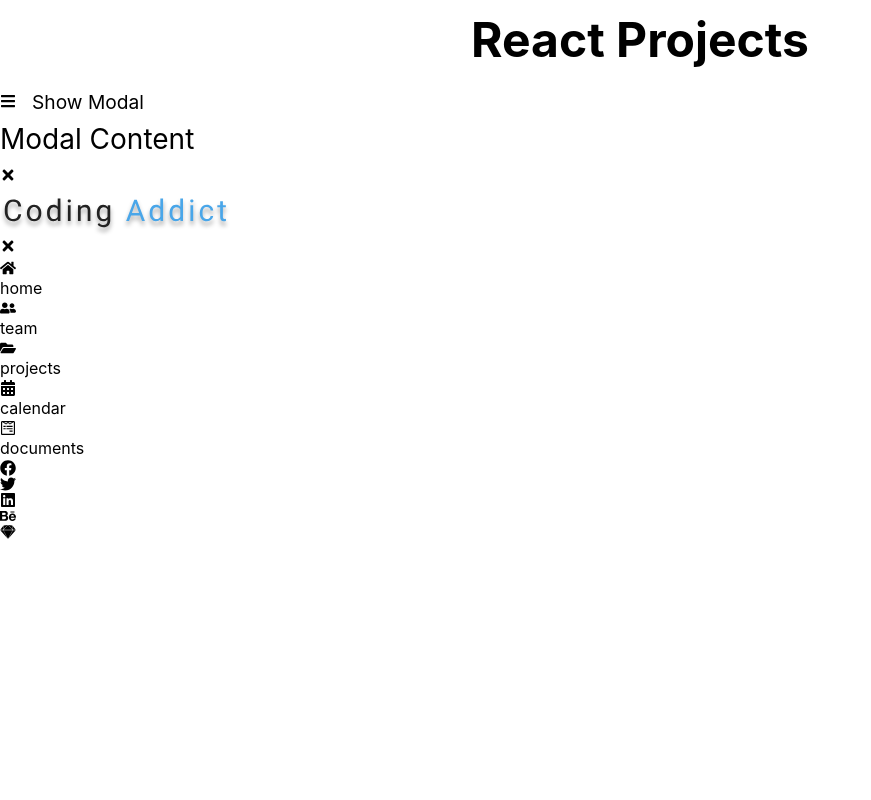
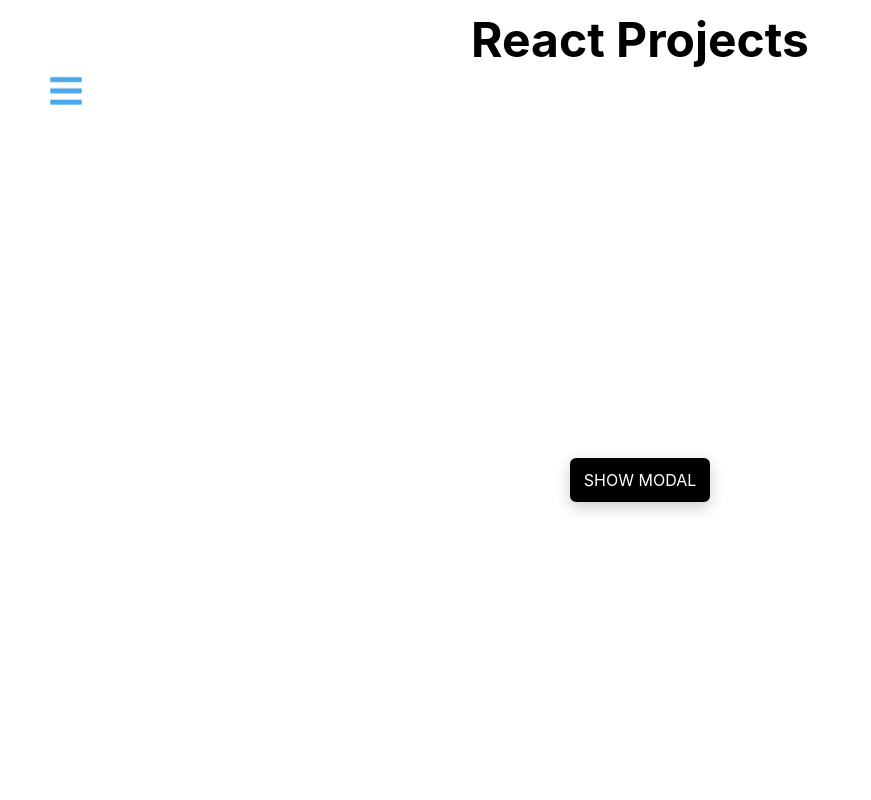
Before and after one commit to joshi-kaushal/react-projects, a React (Create React App) app: page / in a window 1280 px wide. Shown: the top 800 px of the page, without its empty margins (0-871 px from the left). Built offline with nearby package versions, Linux system fonts and the light colour scheme.

Commit message:
12 Modal Tailwind Completed

```diff
--- a/_config.yml
+++ /dev/null
@@ -1 +0,0 @@
-theme: jekyll-theme-architect
--- a/src/App.css
+++ b/src/App.css
@@ -1,38 +1,7 @@
-.App {
-  text-align: center;
+*,
+::after,
+::before {
+  margin: 0;
+  padding: 0;
+  box-sizing: border-box;
 }
-
-.App-logo {
-  height: 40vmin;
-  pointer-events: none;
-}
-
-@media (prefers-reduced-motion: no-preference) {
-  .App-logo {
-    animation: App-logo-spin infinite 20s linear;
-  }
-}
-
-.App-header {
-  background-color: #282c34;
-  min-height: 100vh;
-  display: flex;
-  flex-direction: column;
-  align-items: center;
-  justify-content: center;
-  font-size: calc(10px + 2vmin);
-  color: white;
-}
-
-.App-link {
-  color: #61dafb;
-}
-
-@keyframes App-logo-spin {
-  from {
-    transform: rotate(0deg);
-  }
-  to {
-    transform: rotate(360deg);
-  }
-}
--- a/src/Projects/Modal/Home.js
+++ b/src/Projects/Modal/Home.js
@@ -1,16 +1,17 @@
-import React, { useState, useEffect, useContext } from 'react'
+import React from 'react'
 import { FaBars } from 'react-icons/fa'
 import {useGlobalContext} from '../../context'
 
 function Home() {
 	const {openSidebar, openModal} = useGlobalContext()
 	return (
-		<main>
-			<button className="sidebar-toggle" onClick={openSidebar}>
-				<FaBars onClick={()=> openSidebar()}/>
+		<main className='flex items-center justify-center min-h-screen'>
+			<button className='fixed text-4xl duration-1000 ease-in-out bg-transparent border-transparent cursor-pointer top-20 left-12 text-modalColor-primaryLight animate-bounce' onClick={openSidebar}>
+				<FaBars onClick={openSidebar}/>
 			</button>
 
-			<button className='btn' onClick={openModal()}>Show Modal</button>
+			<button className='fixed inline-block px-3 py-2 text-white uppercase transition-all duration-300 ease-in bg-black border-2 border-black rounded-md cursor-pointer m-2text-sm shadow-darkShadow hover:text-black hover:bg-transparent'
+					onClick={openModal}>Show Modal</button>
 		</main>
 	)
 }
--- a/src/Projects/Modal/Modal.js
+++ b/src/Projects/Modal/Modal.js
@@ -7,14 +7,13 @@ function Modal() {
 	const { isModalOpen, closeModal } = useGlobalContext()
 
 	return (
-		<div className={`modal-overlay`}>
-			<div className="modal-container">
-				<h3>modal content</h3>
-				<button className="close-modal-btn" onClick={() => closeModal()}>
+		<div className={`${isModalOpen ? 'visible z-10' : "invisible z-0"} 'fixed top-0 left-0 w-full h-full grid place-items-center transition duration-300 ease-in'`}>
+			<div className="relative grid text-center text-black bg-white border rounded-md w-90vw h-60 max-w-7xl place-content-center">
+				<h3 className='flex items-center justify-center text-3xl font-bold'>modal content</h3>
+				<button className="absolute text-4xl text-red-800 bg-transparent border-transparent cursor-pointer t-4 r-4" onClick={() => closeModal()}>
 					<FaTimes />
 				</button>
 			</div>
-
 		</div>
 	)
 }
--- a/src/Projects/Modal/Sidebar.js
+++ b/src/Projects/Modal/Sidebar.js
@@ -5,12 +5,12 @@ import { social, links } from './data'
 import logo from './logo.svg';
 
 function Sidebar() {
-	const { isSidearOpen, closeSidebar } = useGlobalContext()
+	const { isSidebarOpen, closeSidebar } = useGlobalContext()
 	return (
-		<aside className="sidebar show-sidebar">
-			<div className="sidebar-header">
-				<img src={logo} alt="logo" className="logo" />
-				<button className="close-btn" onClick={closeSidebar}>
+		<aside className={`${isSidebarOpen ? 'transform translate-x-10' : 'transform -translate-x-100'} 'fixed grid sm:w-full md:w-96 h-screen gap-4 transition duration-300 ease-in bg-white top-0 left-0 grid-rows-auto shadow-darkShadow`}>
+			<div className="flex items-center justify-between px-6 py-4">
+				<img src={logo} alt="logo" className="justify-center h-10" />
+				<button className="mt-1 text-3xl bg-transparent border-transparent cursor-pointer text-modalColor-primaryLight hover:text-red-400" onClick={() => closeSidebar()}>
 					<FaTimes />
 				</button>
 			</div>
@@ -22,7 +22,7 @@ function Sidebar() {
 
 						return (
 							<li key={id}>
-								<a href={url} target="_blank" rel="noreferrer">
+								<a className="flex items-center px-6 py-4 text-xl leading-5 capitalize transition duration-300 ease-in text-modalColor-greyDark hover:text-modalColor-greyDarker hover:bg-modalColor-greyWhite" href={url} target="_blank" rel="noreferrer">
 									{icon}
 									{text}
 								</a>
@@ -31,14 +31,14 @@ function Sidebar() {
 					})
 				}
 			</ul>
-			<ul className='social-icons'>
+			<ul className='flex justify-center pb-8'>
 				{
 					social.map(link => {
 						const { id, url, icon } = link
 
 						return (
 							<li key={id}>
-								<a href={url}>{icon}</a>
+								<a className='w-4 h-4 p-2 mx-2 my-0 text-2xl transition duration-300 ease-in text-modalColor-primaryLight hover:text-modalColor-primaryDark' href={url}>{icon}</a>
 							</li>
 						)
 					})
--- a/src/context.js
+++ b/src/context.js
@@ -17,17 +17,15 @@ const AppProvider = ({children}) => {
 			isSidebarOpen,
 			isModalOpen,
 			openModal,
+			closeModal,
 			openSidebar,
 			closeSidebar,
-						closeModal
 				}}
 			>
 				{children}
 			</AppContext.Provider>
 	}
 
-export const useGlobalContext = () => {
-	return useContext(AppContext)
-}
+export const useGlobalContext = () => useContext(AppContext)
 
 export { AppContext, AppProvider }
--- a/tailwind.config.js
+++ b/tailwind.config.js
@@ -1,3 +1,13 @@
+const modalColor = {
+  "primaryDark":"hsl(205, 86%, 17%)",
+  "primaryLight":"hsl(205, 78%, 60%)",
+  "greyDark":"hsl(209, 34%, 30%)",
+  "greyDarker":"hsl(211, 39%, 23%)",
+  "greyLight":"hsl(210, 22%, 49%)",
+  "greyLighter":"hsl(209, 28%, 39%)",
+  "greyWhite":"hsl(210, 36%, 96%)",
+}
+
 const BirthdayReminder = {
   "pink": "#f28ab2",
 }
@@ -79,7 +89,8 @@ module.exports = {
         toursColor,
         loremColor,
         colorGenerator,
-        navbarColor
+        navbarColor,
+        modalColor
       },
       gridTemplateColumns: {
         "auto": "auto 1fr",
@@ -87,6 +98,7 @@ module.exports = {
         "color": "repeat(auto-fit, minmax(223.33px, 1fr))"
       },
       gridTemplateRows: {
+        "auto": "auto 1fr",
         "color": "repeat(auto-fit, minmax(96px, 1fr))"
       },
       boxShadow: {
```
Lines whose indentation alone changed are shown as unchanged.
